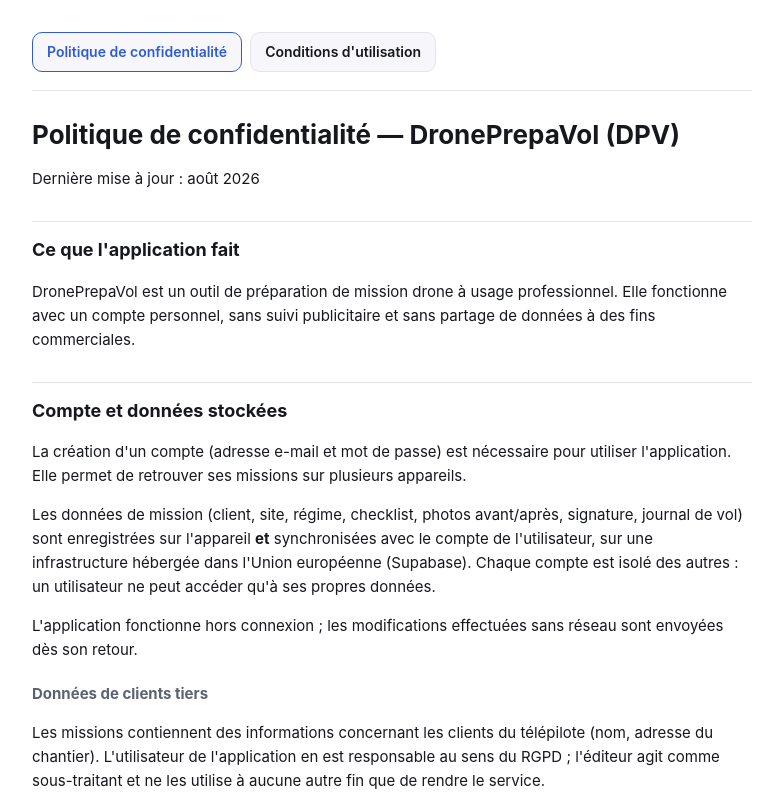
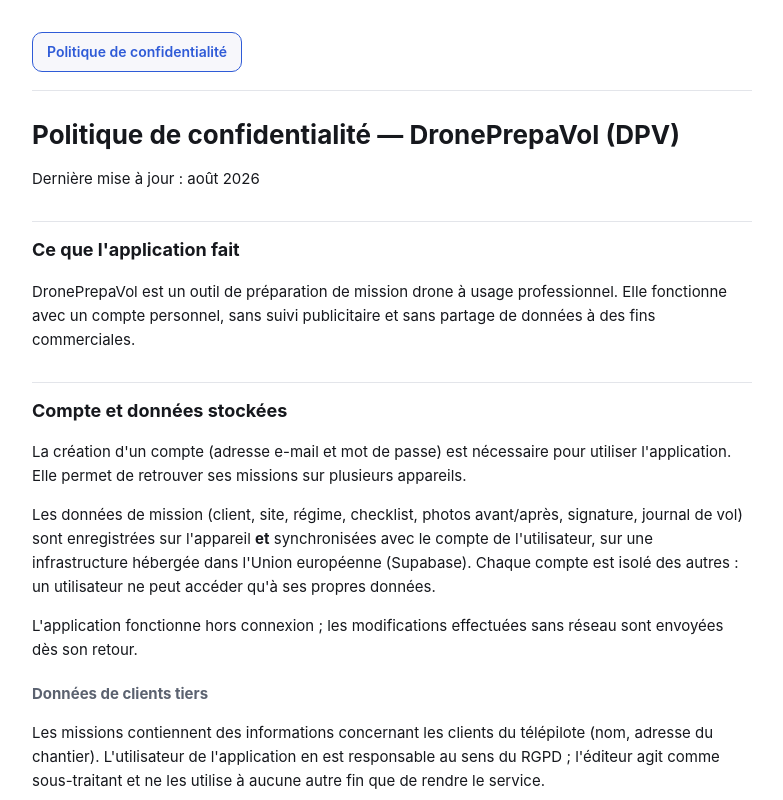
Before and after one commit to antonin83300/droneprepavol-legal, a plain HTML site: page index.html in a window 1280 px wide. Shown: the top 800 px of the page, without its empty margins (248-1031 px from the left). Drawn offline with Linux system fonts and the light colour scheme.

Commit message:
Retire le lien vers les CGU tant qu'elles ne sont pas publiées
La page renvoyait vers ./cgu.html, absent du dépôt : lien mort en 404 sur la
page même que le testeur Apple consulte. Le lien est désormais retiré tant que
CGU.md contient des champs à compléter, et réapparaîtra à leur publication.

```diff
--- a/index.html
+++ b/index.html
@@ -32,7 +32,7 @@
 <div class="wrap">
 <nav>
   <a href="./index.html" aria-current="page">Politique de confidentialité</a>
-  <a href="./cgu.html">Conditions d'utilisation</a>
+
 </nav>
 <h1>Politique de confidentialité — DronePrepaVol (DPV)</h1>
 <p>Dernière mise à jour : août 2026</p>
```
